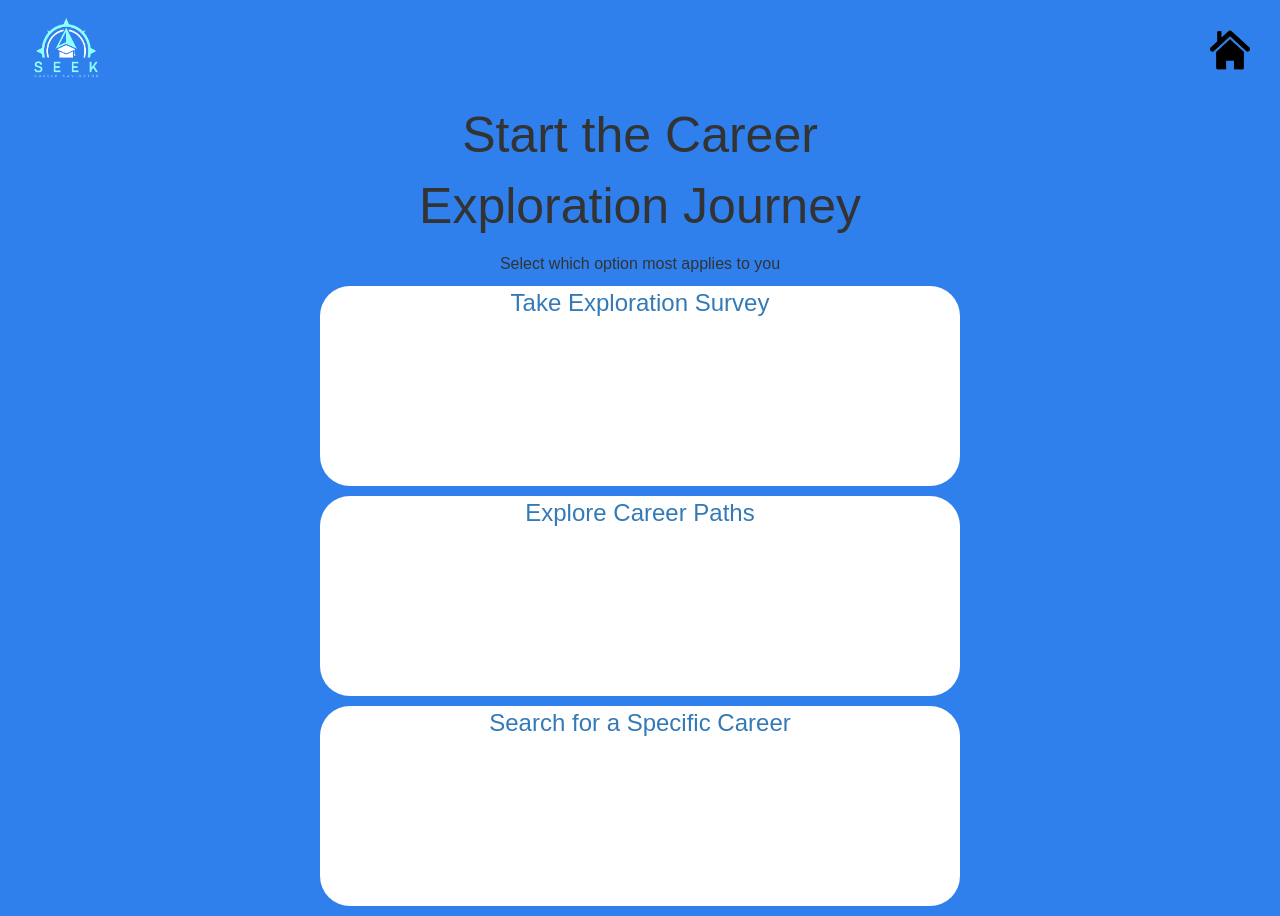
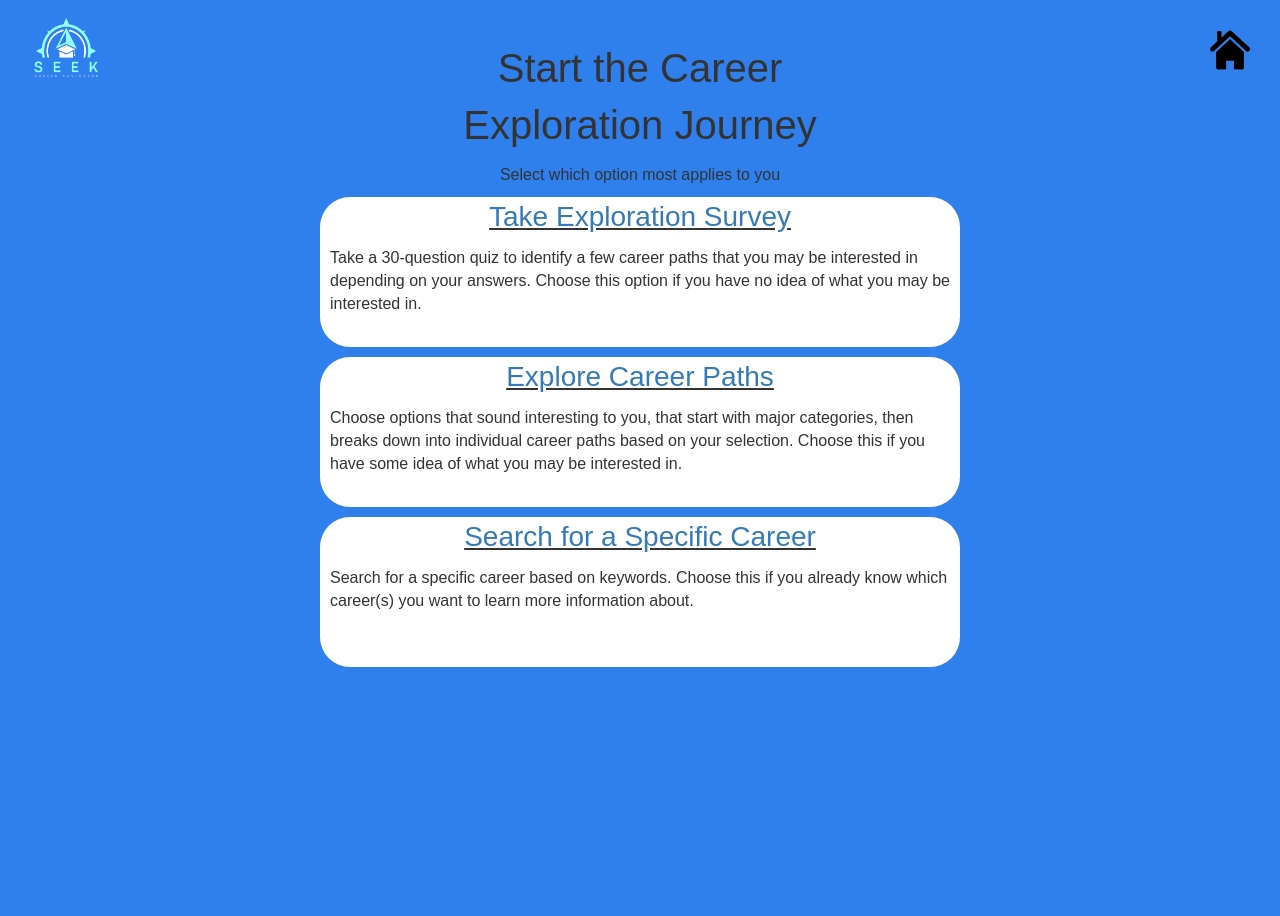
Before and after one commit to ftan95/Seek-Career-Nagivator, an Angular app in the folder h4h-project/: page /option in a window 1280 px wide. After the commit the page ends 800 px from the top, so only its background shows below. Built offline with nearby package versions, Linux system fonts and the light colour scheme.

Commit message:
better version of page 2

```diff
--- a/h4h-project/src/app/options/options.component.html
+++ b/h4h-project/src/app/options/options.component.html
@@ -8,14 +8,23 @@
         </div>
     </div>
     <div class="contentblock">
-        <p class="contenttitle"><a routerLink="/servey">Take Exploration Survey</a></p>
+        <p class="contenttitle"><u><a routerLink="/servey">Take Exploration Survey</a></u></p>
+        <p class="blockcontent">
+            Take a 30-question quiz to identify a few career paths that you may be interested in depending on your answers. Choose this option if you have no idea of what you may be interested in.
+        </p>
     </div>
     <div class="contentblock">
-        <p class="contenttitle"><a routerLink="/explore">Explore Career Paths</a></p>
+        <p class="contenttitle"><u><a routerLink="/explore">Explore Career Paths</a></u></p>
+        <p class="blockcontent">
+            Choose options that sound interesting to you, that start with major categories, then breaks down into individual career paths based on your selection. Choose this if you have some idea of what you may be interested in.
+        </p>
 
     </div>
     <div class="contentblock">
-        <p class="contenttitle"><a routerLink="/search">Search for a Specific Career </a></p>
+        <p class="contenttitle"><u><a routerLink="/search">Search for a Specific Career </a></u></p>
+            <p class="blockcontent">
+                Search for a specific career based on keywords. Choose this if you already know which career(s) you want to learn more information about.
+            </p>
 
     </div>
 </html>
--- a/h4h-project/src/app/options/options.component.scss
+++ b/h4h-project/src/app/options/options.component.scss
@@ -1,22 +1,26 @@
 .title{
-    font-size: 45px;
-    width:550px;
+    width:400px;
     text-align: center;
     margin: auto;
+    margin-top: -60px;
 }
 #title{
-    font-size: 50px;
+    font-size: 40px;
 }
 .contentblock{
     background-color: white;
     width: 50%;
-    height:200px;
+    height:150px;
     border-radius: 30px;
     margin: auto;
     margin-bottom: 10px;
 }
 .contenttitle{
-    font-size: 24px;
+    font-size: 28px;
     text-align: center;
     margin-top: 10px;
 }
+.blockcontent{
+    font-size: 16px;
+    margin:10px;
+}
```
